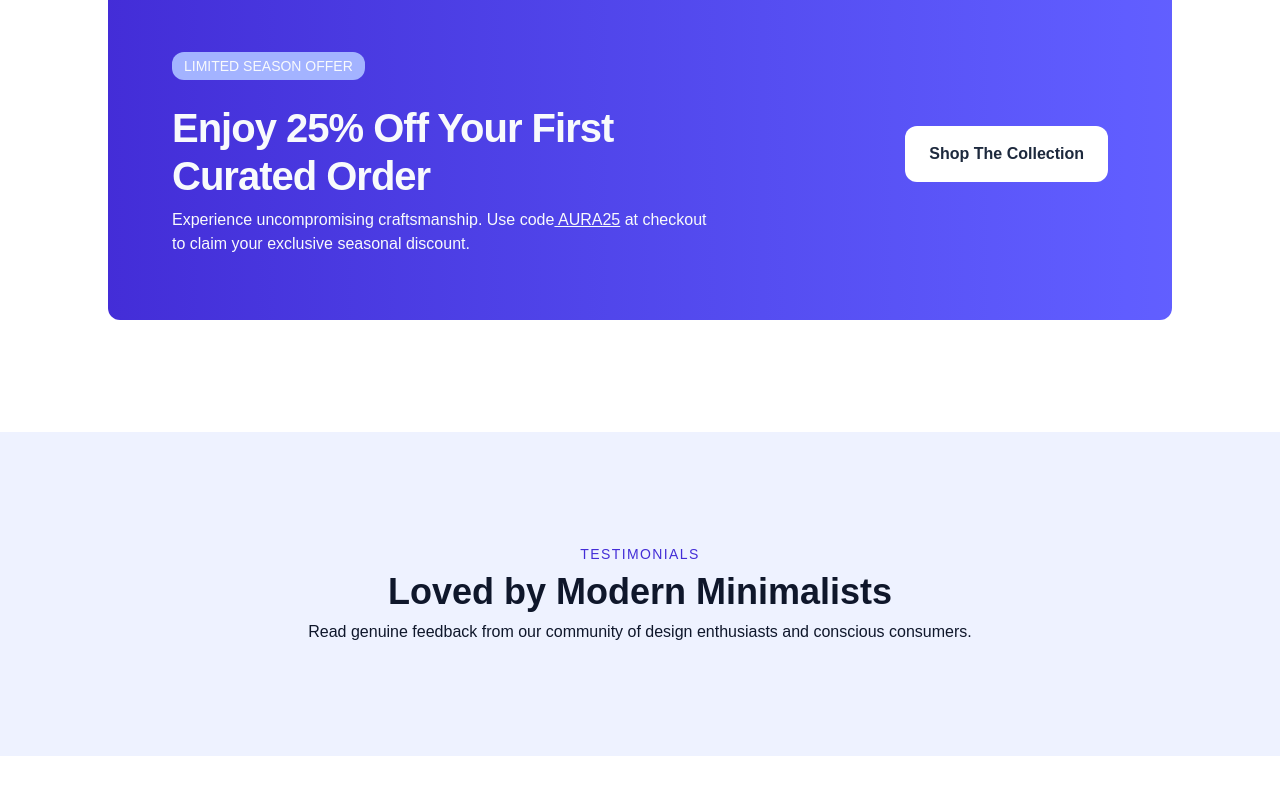
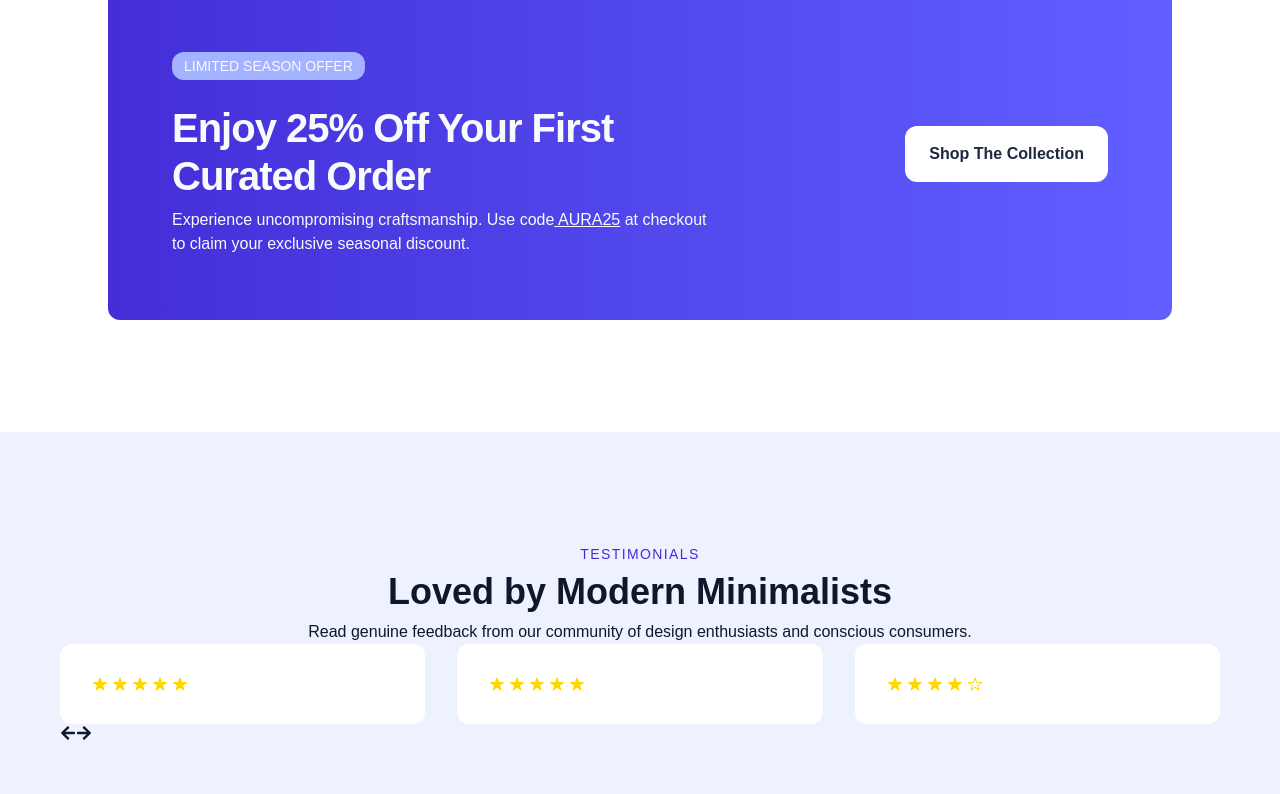
Before and after one commit to neldin123/E-Commerce, a React (Vite) app: page / in a window 1280 px wide. Shown: the part 1982-2776 px from the top of the page. Before the commit the page ends 2738 px from the top, so only its background shows below. Built offline with nearby package versions, Linux system fonts and the light colour scheme; no server answers; the database is empty.

Commit message:
Add testimonial carousel and simplify header
Add a seven-item testimonial slider with rating stars and previous/next controls. Remove the favorite and profile links from the header.

```diff
--- a/src/components/Header.jsx
+++ b/src/components/Header.jsx
@@ -69,22 +69,11 @@ const Header = ({ isDark, toggleTheme }) => {
             </div>
           </div>
           <div className="flex items-center justify-between gap-8">
-            <Link className="relative" to={"/favorite"} aria-label="favorite">
-              <IoMdHeartEmpty size={25} className="dark:text-slate-200" />
-              <span className="absolute py-px px-1 rounded-full bg-indigo-600 -top-2 -right-2.5 text-sm flex items-center justify-center text-white">
-                1
-              </span>
-            </Link>
             <Link className="relative" to={"/cart"} aria-label="cart">
               <MdShoppingBag size={25} className="dark:text-slate-200" />
               <span className="absolute py-px px-1 rounded-full bg-indigo-600 -top-2 -right-2.5 text-sm flex items-center justify-center text-white">
                 1
               </span>
-            </Link>
-            <Link to={"/profile"} aria-label="profile">
-              <div>
-                <IoPersonSharp size={28} className="dark:text-slate-200" />
-              </div>
             </Link>
             <button
               className="cursor-pointer text-black dark:text-white rounded-full p-0.5"
--- a/src/components/TestimonialCard.jsx
+++ b/src/components/TestimonialCard.jsx
@@ -1,9 +1,20 @@
-import React from 'react'
+import { IoIosStar } from "react-icons/io";
+import { IoIosStarOutline } from "react-icons/io";
+const TestimonialCard = ({ name, rating, text, role }) => {
+  return (
+    <div className="p-8 rounded-xl bg-white dark:bg-slate-800 w-full">
+      <div>
+        <div className="flex gap-1">
+          {Array.from({ length: rating }).map((_, i) => (
+            <IoIosStar key={i} color="gold" />
+          ))}
+          {Array.from({ length: 5 - rating }).map((_, i) => (
+            <IoIosStarOutline key={i} color="gold" />
+          ))}
+        </div>
+      </div>
+    </div>
+  );
+};
 
-const TestimonialCard = () => {
-  return (
-    <div>TestimonialCard</div>
-  )
-}
-
-export default TestimonialCard
+export default TestimonialCard;
--- a/src/components/Testimonials.jsx
+++ b/src/components/Testimonials.jsx
@@ -1,4 +1,61 @@
+import { useState } from "react";
+import TestimonialCard from "./TestimonialCard";
+import { FaArrowLeft, FaArrowRight } from "react-icons/fa";
+
+const testimonials = [
+  {
+    id: 1,
+    name: "Ahmed Mahmoud",
+    role: "E-commerce Store Owner",
+    text: "The website turned out better than I expected, and the delivery was fast. I highly recommend working with him.",
+    rating: 5,
+  },
+  {
+    id: 2,
+    name: "Sarah Ali",
+    role: "Graphic Designer",
+    text: "Professional communication and a precise understanding of every detail I asked for. The final result was excellent.",
+    rating: 5,
+  },
+  {
+    id: 3,
+    name: "Mohamed Hassan",
+    role: "Marketing Manager",
+    text: "The site is fast and looks great, and engagement noticeably increased after the launch.",
+    rating: 4,
+  },
+  {
+    id: 4,
+    name: "Mona Ibrahim",
+    role: "Online Coach",
+    text: "He was patient with my revisions and always replied quickly, fixing issues on the same day.",
+    rating: 5,
+  },
+  {
+    id: 5,
+    name: "Ali Abdullah",
+    role: "Restaurant Owner",
+    text: "He built our restaurant a website with an interactive menu, and customers now order online with ease.",
+    rating: 5,
+  },
+  {
+    id: 6,
+    name: "Nourhan Khaled",
+    role: "Clothing Brand Founder",
+    text: "The design is responsive on every screen and looks clean. The experience was smooth from start to finish.",
+    rating: 4,
+  },
+  {
+    id: 7,
+    name: "Youssef Mostafa",
+    role: "Business Consultant",
+    text: "Clean work and well-organized code, with clear communication the whole time. I'll definitely work with him again.",
+    rating: 5,
+  },
+];
 const Testimonials = () => {
+  const [index, setIndex] = useState(0);
+  const maxIndex = testimonials.length - 3;
   return (
     <section className="w-full py-12 bg-indigo-50 overflow-hidden transition-colors duration-300 dark:bg-slate-950 dark:text-slate-50 text-slate-900">
       <div className="max-w-7xl mx-auto container px-15 py-16 max-md:px-6">
@@ -14,6 +71,44 @@ const Testimonials = () => {
             conscious consumers.
           </p>
         </div>
+        <div className="overflow-hidden">
+          <div
+            className="flex transition-transform duration-500 gap-8"
+            style={{
+              transform: `translateX(calc(-${index} * ((100% - 4rem) / 3 + 2rem)))`,
+            }}
+          >
+            {testimonials.map((t) => {
+              return (
+                <div
+                  key={t.id}
+                  className="w-full lg:w-[calc((100%-4rem)/3)] shrink-0"
+                >
+                  <TestimonialCard
+                    name={t.name}
+                    role={t.role}
+                    rating={t.rating}
+                    text={t.text}
+                  />
+                </div>
+              );
+            })}
+          </div>
+          <div>
+            <button
+              onClick={() => setIndex((i) => Math.max(i - 1, 0))}
+              disabled={index === 0}
+            >
+              <FaArrowLeft />
+            </button>
+            <button
+              onClick={() => setIndex((i) => Math.min(i + 1, maxIndex))}
+              disabled={index >= maxIndex}
+            >
+              <FaArrowRight />
+            </button>
+          </div>
+        </div>
       </div>
     </section>
   );
```
